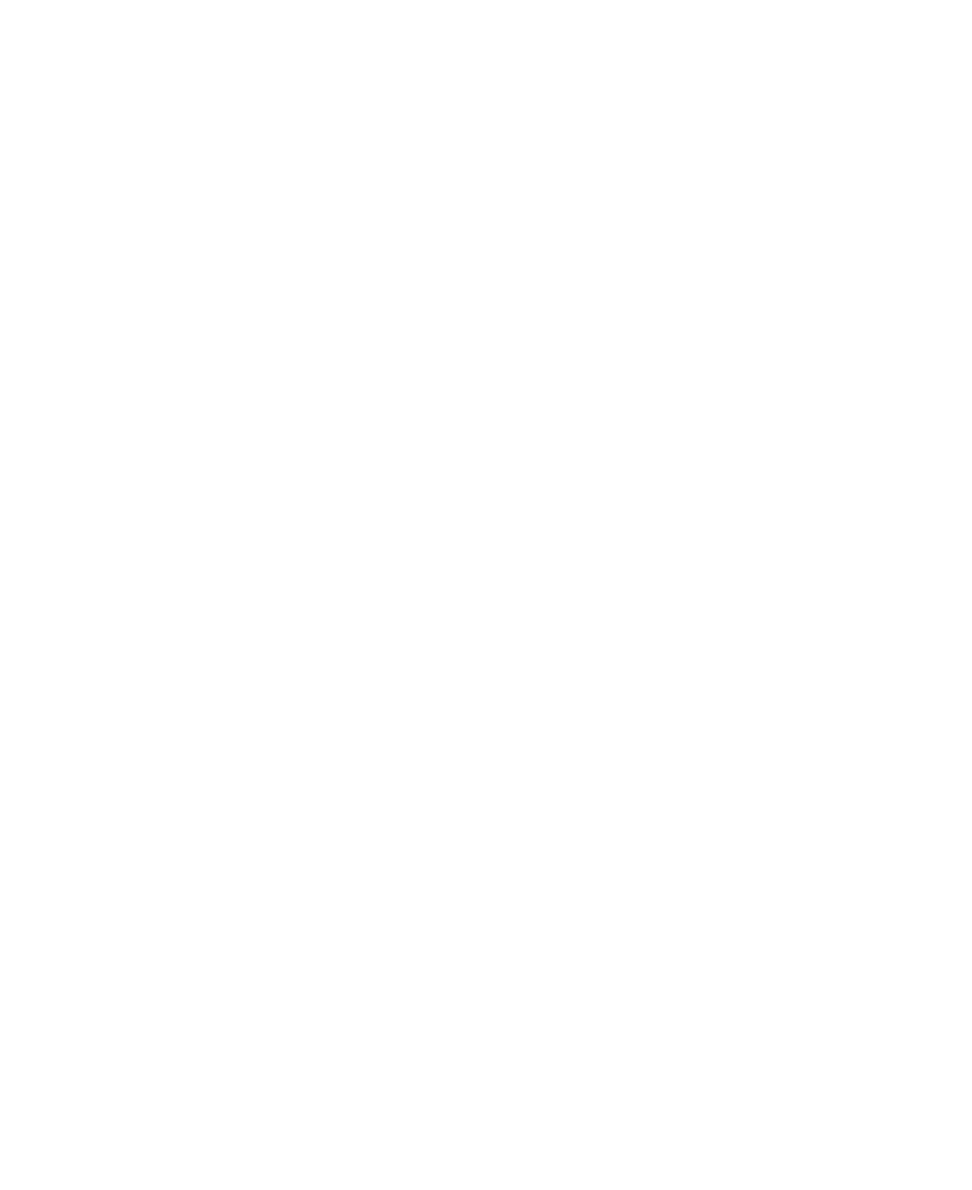
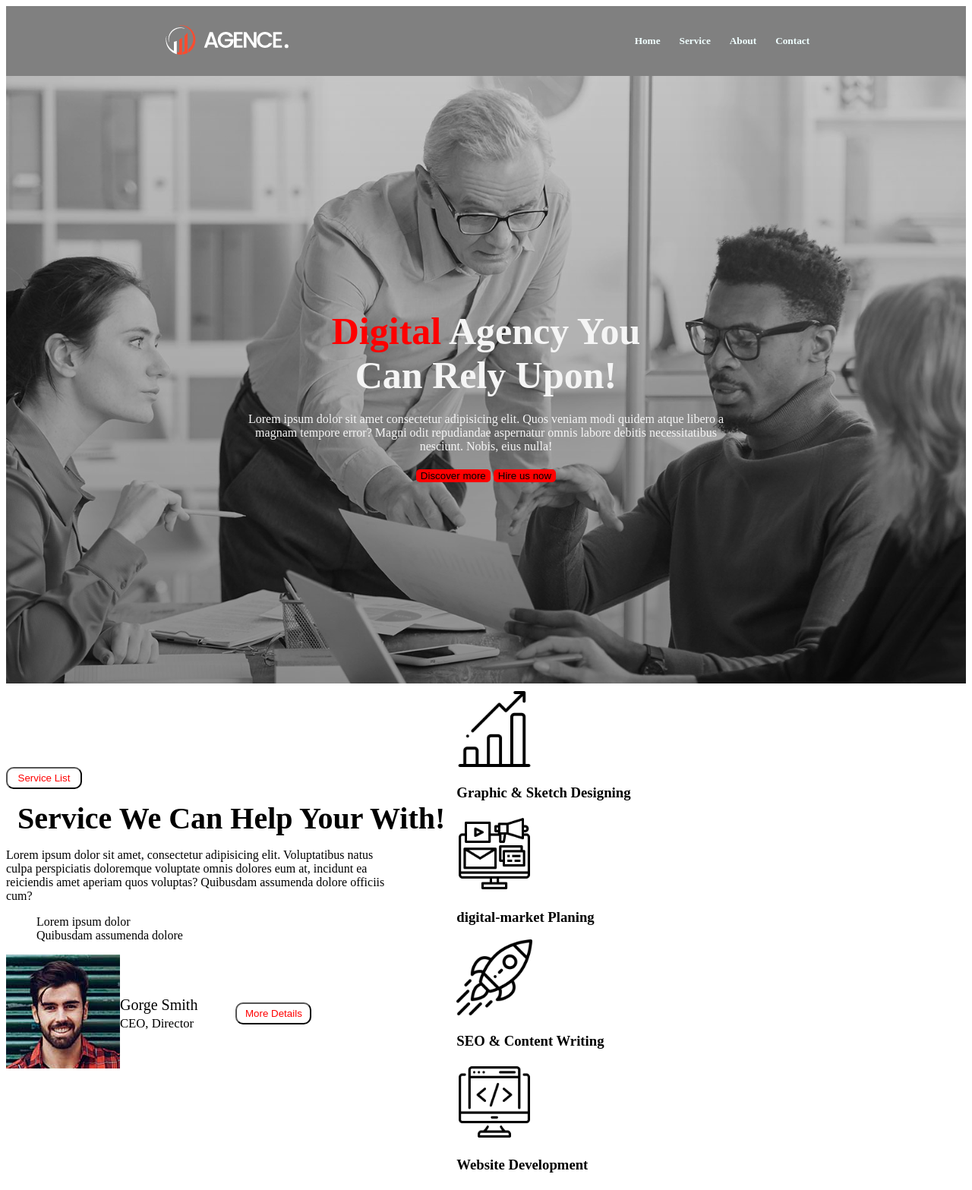
Before and after one commit to Asif24780/digital-agency-faisal, a plain HTML site: page index.html in a window 1280 px wide. Shown: the whole page at 76% size. Before the commit the page ends 800 px from the top, so only its background shows below. Drawn offline with Linux system fonts and the light colour scheme.

Commit message:
nav-main-author creating

```diff
--- a/index.html
+++ b/index.html
@@ -4,8 +4,85 @@
     <meta charset="UTF-8">
     <meta name="viewport" content="width=device-width, initial-scale=1.0">
     <title>Creating unique Agency</title>
+    <link rel="stylesheet" href="style.css">
 </head>
 <body>
+    <header>
+        <div class="logo">
+            <div class="logo-title">
+                <img src="/asset/logo/logo.png" alt="">
 
+            </div>
+            <div class="nav-details">
+                <ul class="nav-info">
+                    <li>
+                        <h5>Home</h5>
+                    </li>
+                    <li>
+                        <h5>Service</h5>
+                    </li>
+                    <li>
+                        <h5>About</h5>
+                    </li>
+                    <li>
+                        <h5>Contact</h5>
+                    </li>
+                </ul>
+            </div>
+        </div>
+
+    </header>
+
+    <main>
+        <nav class="main-banner">
+            <div class="main-banner-info">
+
+                  <h1 class="banner-title">
+                      <span class="bold-title">Digital</span> Agency You <br>Can Rely Upon!
+                 </h1>
+                     <p class="banner-para">Lorem ipsum dolor sit amet consectetur adipisicing elit. Quos veniam modi quidem atque libero a magnam tempore error? Magni odit repudiandae aspernatur omnis labore debitis necessitatibus nesciunt. Nobis, eius nulla!</p>
+                        <button class="btn">Discover more</button>
+                        <button class="btn" >Hire us now</button>
+                </div>
+            </div>
+        </nav>
+
+    </main>
+    <section>
+            <div class="au-display">
+                <div class="au-right">
+                    <button class="au-btn">Service List</button>
+                    <h1 class="au-title">Service We Can Help Your With!</h1>
+                    <p class="au-info">Lorem ipsum dolor sit amet, consectetur adipisicing elit. Voluptatibus natus culpa perspiciatis doloremque voluptate omnis dolores eum at, incidunt ea reiciendis amet aperiam quos voluptas? Quibusdam assumenda dolore officiis cum?</p>
+                    <ol>
+                        <li>Lorem ipsum dolor</li>
+                        <li>Quibusdam assumenda dolore</li>
+                    </ol>
+                    <div class="author-sec1">
+                        <div class="author-sec2">
+                            <div><img src="/asset/image/author.jpg" alt=""></div>
+                            <div>Gorge Smith <br><small>CEO, Director</small></div>
+                        </div>
+                        <div><button class="au-btn">More Details</button></div>
+                    </div>
+                </div>
+                <div >
+                    <img width="100px" src="/asset/icons/bar-chart.png" alt="">
+                    <h3>Graphic & Sketch Designing</h3>
+                    <img width="100px"  src="/asset/icons/digital-marketing.png" alt="">
+                    <h3>digital-market Planing</h3>
+                    <img width="100px"  src="/asset/icons/startup.png" alt="">
+                    <h3>SEO & Content Writing</h3>
+                    <img width="100px"  src="/asset/icons/coding.png" alt="">
+                    <h3>Website Development</h3>
+                </div>
+            </div>
+
+    </section>
+
+
+    <footer>
+
+    </footer>
 </body>
 </html>
--- /dev/null
+++ b/style.css
@@ -0,0 +1,112 @@
+/* navbar creating */
+nav{
+    margin: 0;
+    padding: 0;
+
+
+}
+.logo{
+    display: flex;
+    justify-content: space-around;
+    background: gray;
+    margin-top: auto;
+align-items: center;
+
+
+}
+.logo-title{
+    list-style: none;
+
+}
+.nav-info{
+    display: flex;
+    text-align: center;
+    justify-content: space-between;
+    gap: 25px;
+    color: azure;
+
+}
+li{
+    list-style: none;
+}
+ /* main body stylew */
+.main-banner{
+    height: 100vh;
+    background-image: url(/asset/image/background.jpg),
+    linear-gradient(rgba(0,0,0,0.2),rgba(0,0,0,0.4));
+    background-position: center;
+    background-repeat: no-repeat;
+    background-size: cover;
+    background-blend-mode:overlay;
+    display: flex;
+    align-items: center;
+
+
+
+}
+.main-banner-info{
+    text-align: center;
+
+
+
+}
+.ban{
+    width: 100vh;
+    height: 100vh;
+}
+.banner-title{
+    font-size: 50px;
+    font-weight: bold;
+    color:whitesmoke;margin-bottom:0;
+
+}
+.banner-para{
+    color: whitesmoke;
+    padding: 20px;width: 50%;
+    margin: auto;
+
+}
+.bold-title{
+    color: red;
+}
+.btn{
+   border: none;
+   background: red;
+   box-shadow: 5px;
+   border-radius: 5px;
+}
+      /* Author section style */
+
+      .author-sec1{
+        display: flex;
+        align-items: center;
+        gap: 50px;
+      }
+      .author-sec2{
+        display: flex;
+        align-items: center;
+        font-size: 20px;
+      }
+      .au-title{
+        margin: 15px;
+        font-size: 40px;
+    font-weight: bold;
+    color:black
+      }
+      .au-info{
+        width: 500px;
+      }
+      .au-display{
+        display: flex;
+        margin-top:10px;
+      }
+      .au-btn{
+        border-radius: 10px;
+        width: 100px;
+        background: white;
+        color: red;
+        padding: 5px;
+      }
+      .au-right{
+        margin-top: 100px;
+      }
```
